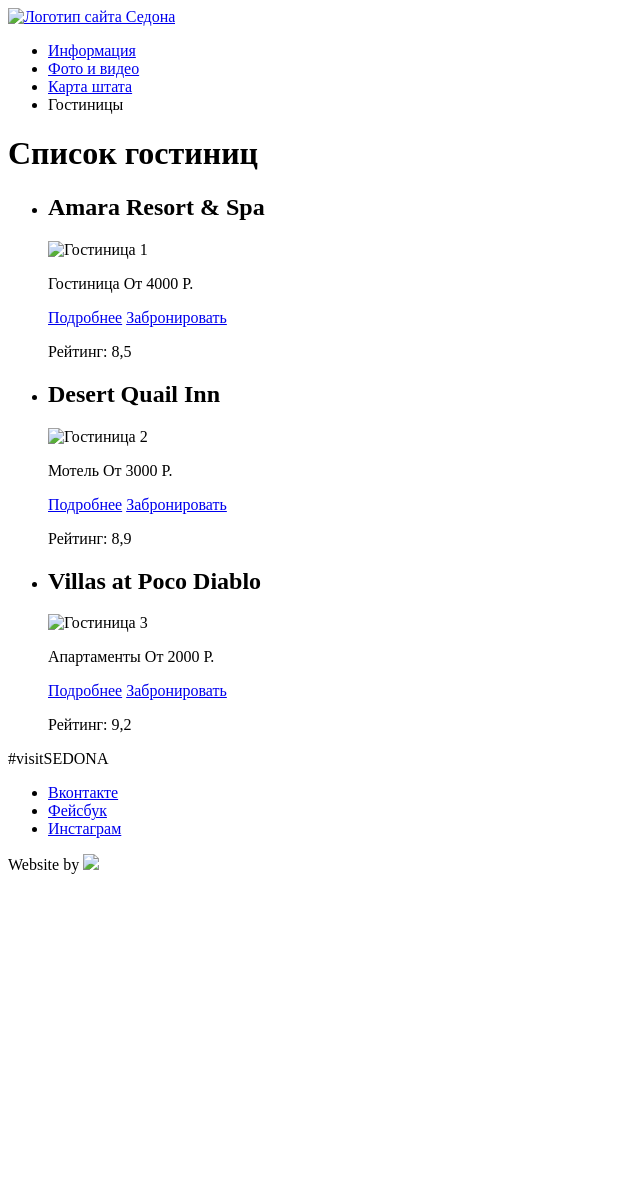
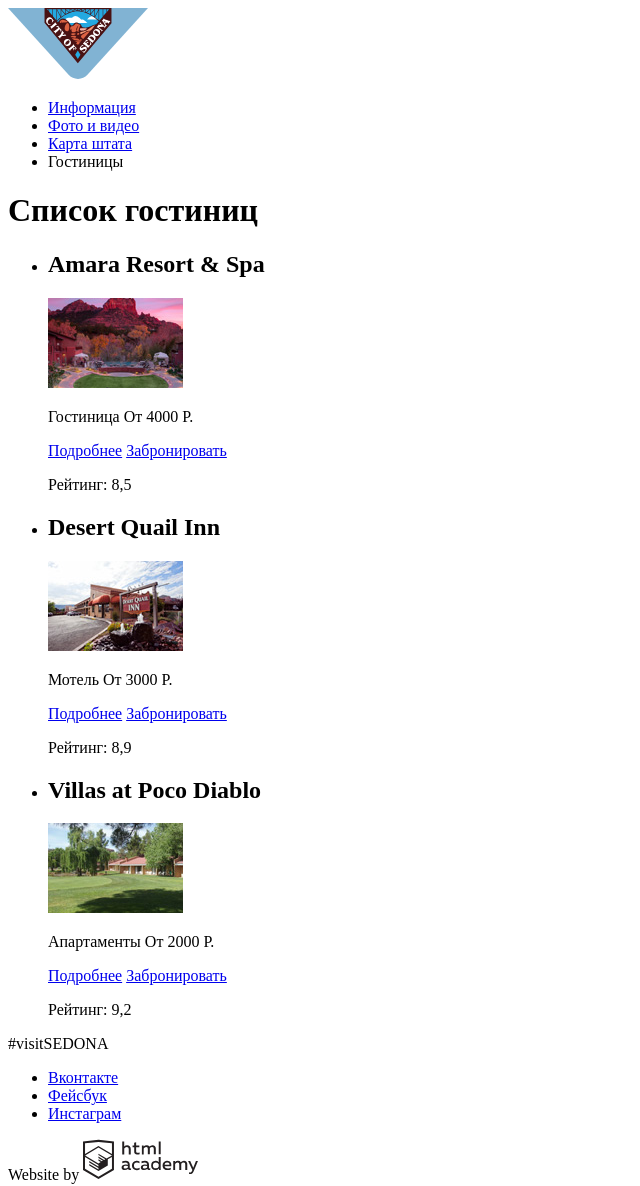
Before and after one commit to VShishova/1006507-sedona-25, a plain HTML site: page catalog.html in a window 1280 px wide. Shown: the whole page, without its empty margins (0-640 px from the left). Before the commit the page ends 890 px from the top, so only its background shows below. Drawn offline with Linux system fonts and the light colour scheme.

Commit message:
Подготовка графики

```diff
--- a/catalog.html
+++ b/catalog.html
@@ -8,7 +8,7 @@
 
     <header class="main-header">
       <nav class="main-navigation">
-        <a class="logo-link" href="index.html"><img src="img/logo.svg" width="140" height="71" alt="Логотип сайта Седона"></a>
+        <a class="logo-link" href="index.html"><img src="img/logo-sedona.svg" width="140" height="71" alt="Логотип сайта Седона"></a>
         <ul class="site-navigation">
           <li><a href="info.html">Информация</a></li>
           <li><a href="photo.html">Фото и видео</a></li>
@@ -27,7 +27,7 @@
             <h2>
               <a>Amara Resort & Spa</a>
             </h2>
-            <img src="img/hotel-1.jpg" alt="Гостиница 1">
+            <img src="img/hotel-picture-1.jpg" width="135" height="90" alt="Гостиница 1">
             <p class="short-info">
               <span class="category">Гостиница</span>
               <span class="price">От 4000 Р.</span>
@@ -42,7 +42,7 @@
             <h2>
               <a>Desert Quail Inn</a>
             </h2>
-            <img src="img/hotel-2.jpg" alt="Гостиница 2">
+            <img src="img/hotel-picture-2.jpg" width="135" height="90" alt="Гостиница 2">
             <p class="short-info">
               <span class="category">Мотель</span>
               <span class="price">От 3000 Р.</span>
@@ -57,7 +57,7 @@
             <h2>
               <a>Villas at Poco Diablo</a>
             </h2>
-            <img src="img/hotel-1.jpg" alt="Гостиница 3">
+            <img src="img/hotel-picture-3.jpg" width="135" height="90" alt="Гостиница 3">
             <p class="short-info">
               <span class="category">Апартаменты</span>
               <span class="price">От 2000 Р.</span>
@@ -85,7 +85,7 @@
       <p class="footer-copyright">
         <span>Website by</span>
         <a href="https://htmlacademy.ru/intensive/htmlcss" target="_blank">
-          <img src="img/logo-html.svg">
+          <img src="img/logo-htmlacademy.svg" width="115" height="41">
         </a>
       </p>
     </footer>
```
Also changed, not shown: index.html (+3 -3 lines), img/background-photo.jpg (added), img/hotel-picture-1.jpg (added), img/hotel-picture-2.jpg (added), img/hotel-picture-3.jpg (added).
